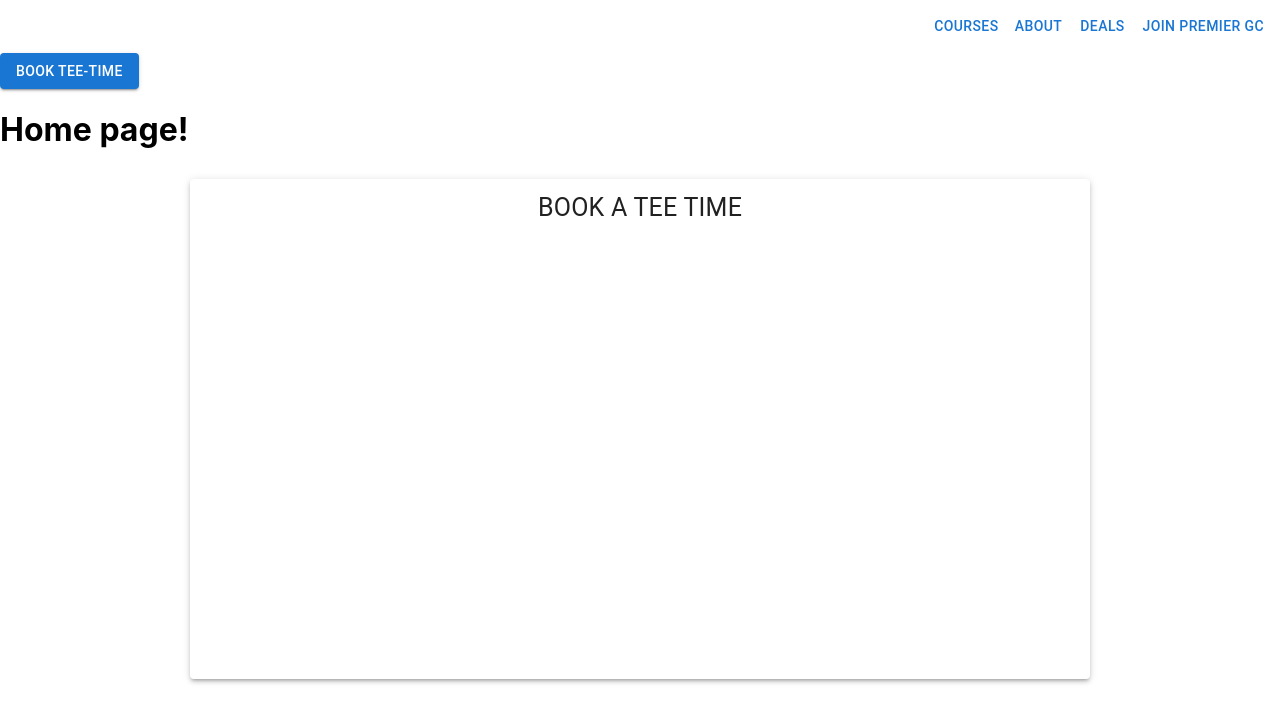
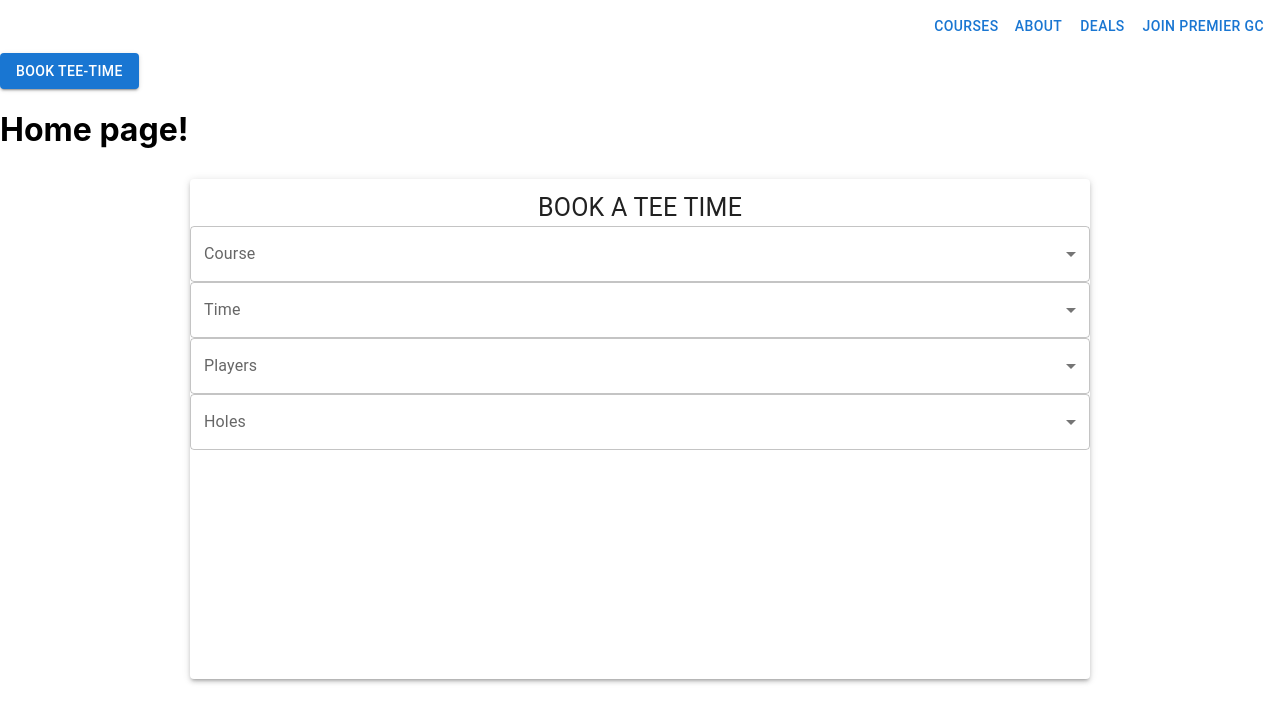
Before and after one commit to joyfullyx/premier-golf-mock, a React (Create React App) app: page / in a window 1280 px wide. Shown: the top 722 px of the page. Built offline with nearby package versions, Linux system fonts and the light colour scheme.

Commit message:
set states on booking form select options

```diff
--- a/src/components/BookBtn/BookBtn.js
+++ b/src/components/BookBtn/BookBtn.js
@@ -11,8 +11,8 @@ export default function BookBtn() {
   );
 }
 
-const styles = {
-  buttonStyle: {
-    alignItems: "flex-end",
-  },
-};
+// const styles = {
+//   buttonStyle: {
+//     alignItems: "flex-end",
+//   },
+// };
--- a/src/components/BookForm/BookForm.js
+++ b/src/components/BookForm/BookForm.js
@@ -1,12 +1,48 @@
-import React, { useState } from "react";
+import React, { useState, useEffect } from "react";
 import { Box, Paper, Typography } from "@mui/material";
 import TextField from "@mui/material/TextField";
 import AdapterDateFns from "@mui/lab/AdapterDateFns";
 import LocalizationProvider from "@mui/lab/LocalizationProvider";
 import DatePicker from "@mui/lab/DatePicker";
+import TimePicker from "@mui/lab/TimePicker";
+import InputLabel from "@mui/material/InputLabel";
+import MenuItem from "@mui/material/MenuItem";
+import FormControl from "@mui/material/FormControl";
+import Select from "@mui/material/Select";
 
 export default function BookForm() {
-  const [value, setValue] = useState(null);
+  //   const [value, setValue] = useState(null);
+  //   const [course, setCourse] = useState("");
+  //   const [time, setTime] = useState("");
+  //   const [players, setPlayers] = useState("");
+  //   const [holes, setHoles] = useState("");
+
+  const [booking, setBooking] = useState({
+    course: "",
+    date: "",
+    time: "",
+    players: "",
+    holes: "",
+  });
+
+  useEffect(() => {
+    setBooking({
+      ...booking,
+    });
+  }, []);
+
+  //   const handleSelect = (event) => {
+  //     const value = event.target.value;
+  //     const name = event.target.name;
+  //     setBooking({
+  //       ...booking,
+  //       [name]: value,
+  //     });
+  //   };
+
+  const handleSelect = (event) => {
+    setBooking(event.target.value);
+  };
 
   return (
     <Box
@@ -25,17 +61,94 @@ export default function BookForm() {
         <Typography align="center" style={styles.headerStyle}>
           BOOK A TEE TIME
         </Typography>
-      </Paper>
+        <FormControl fullWidth>
+          <InputLabel id="demo-simple-select-label">Course</InputLabel>
+          <Select
+            labelId="demo-simple-select-label"
+            id="demo-simple-select"
+            name="course"
+            // value={booking.course}
+            value={booking.value}
+            label="Course"
+            onSelect={handleSelect}
+          >
+            <MenuItem value="interbay">Interbay Golf Center</MenuItem>
+            <MenuItem value="jackson">Jackson Park Golf Course</MenuItem>
+            <MenuItem value="jefferson">Jefferson Park Golf COurse</MenuItem>
+            <MenuItem value="westSeattle">West Seattle Golf Course</MenuItem>
+            <MenuItem value="bellevue">Bellevue Golf Course</MenuItem>
+            <MenuItem value="crossroads">Crossroads Par 3 Golf Course</MenuItem>
+            <MenuItem value="legion">Legion Memorial Golf Course</MenuItem>
+            <MenuItem value="walter">Walter E. Hall Golf Course</MenuItem>
+            <MenuItem value="lynnwood">Lynnwood Golf Course</MenuItem>
+            <MenuItem value="cedarcrest">Cedarcrest Golf Course</MenuItem>
+            <MenuItem value="lakePadden">Lake Padden Golf Course</MenuItem>
+          </Select>
+        </FormControl>
         <LocalizationProvider dateAdapter={AdapterDateFns}>
           <DatePicker
-          label="Basic example"
+            label="Date"
+            value={booking}
+            onChange={(newBooking) => {
+              setBooking(newBooking);
+            }}
+            renderInput={(params) => <TextField {...params} />}
+          />
+        </LocalizationProvider>
+        <FormControl fullWidth>
+          <InputLabel id="demo-simple-select-label">Time</InputLabel>
+          <Select
+            labelId="demo-simple-select-label"
+            id="demo-simple-select"
+            value={booking.value}
+            label="Time"
+            onChange={handleSelect}
+          >
+            <MenuItem value="early">Early (6AM - 8AM) </MenuItem>
+            <MenuItem value="morning">Morning (8AM - 12PM)</MenuItem>
+            <MenuItem value="afternoon">Afternoon (12PM - 4PM)</MenuItem>
+            <MenuItem value="evening">Evening (4PM - 8AM)</MenuItem>
+          </Select>
+        </FormControl>
+        <FormControl fullWidth>
+          <InputLabel id="demo-simple-select-label">Players</InputLabel>
+          <Select
+            labelId="demo-simple-select-label"
+            id="demo-simple-select"
+            value={booking.value}
+            label="Players"
+            onChange={handleSelect}
+          >
+            <MenuItem value="1">1</MenuItem>
+            <MenuItem value="2">2</MenuItem>
+            <MenuItem value="3">3</MenuItem>
+            <MenuItem value="4">4</MenuItem>
+          </Select>
+        </FormControl>
+        <FormControl fullWidth>
+          <InputLabel id="demo-simple-select-label">Holes</InputLabel>
+          <Select
+            labelId="demo-simple-select-label"
+            id="demo-simple-select"
+            value={booking.value}
+            label="Holes"
+            onChange={handleSelect}
+          >
+            <MenuItem value="8">9</MenuItem>
+            <MenuItem value="18">18</MenuItem>
+          </Select>
+        </FormControl>
+        {/* <LocalizationProvider dateAdapter={AdapterDateFns}>
+          <TimePicker
+            label="Time"
             value={value}
             onChange={(newValue) => {
               setValue(newValue);
             }}
             renderInput={(params) => <TextField {...params} />}
           />
-      </LocalizationProvider>
+        </LocalizationProvider> */}
+      </Paper>
     </Box>
   );
 }
--- a/src/pages/About.js
+++ b/src/pages/About.js
@@ -1,4 +1,4 @@
-import React, { useState, useEffect } from "react";
+import React, { useEffect } from "react";
 import { useHistory } from "react-router-dom";
 
 export default function About() {
--- a/src/pages/Home.js
+++ b/src/pages/Home.js
@@ -1,5 +1,4 @@
-import React, { useState, useEffect } from "react";
-import API from "../utils/API";
+import React from "react";
 import BookForm from "../components/BookForm/BookForm";
 
 export default function Home() {
```
Lines whose indentation alone changed are shown as unchanged.
